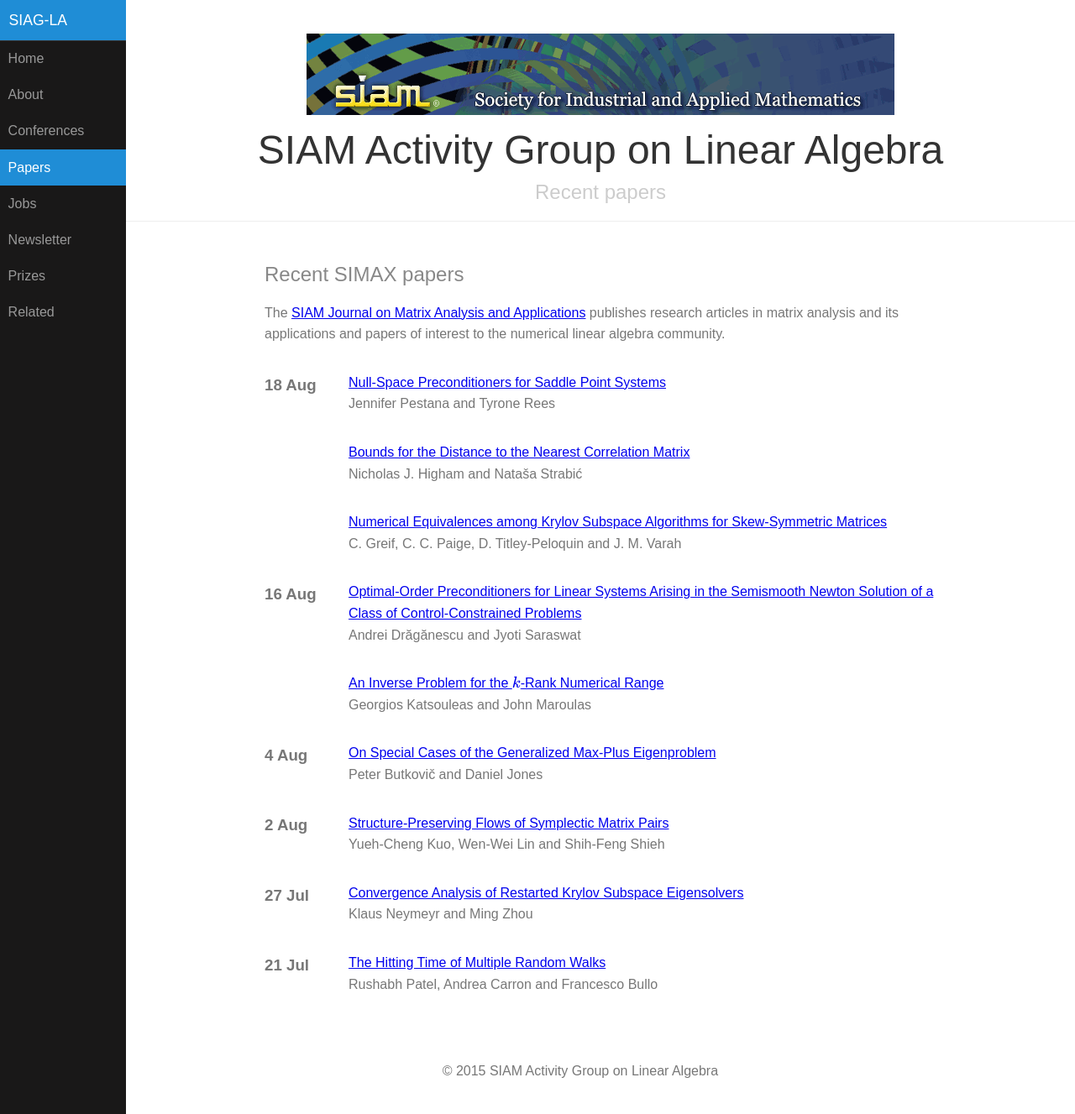
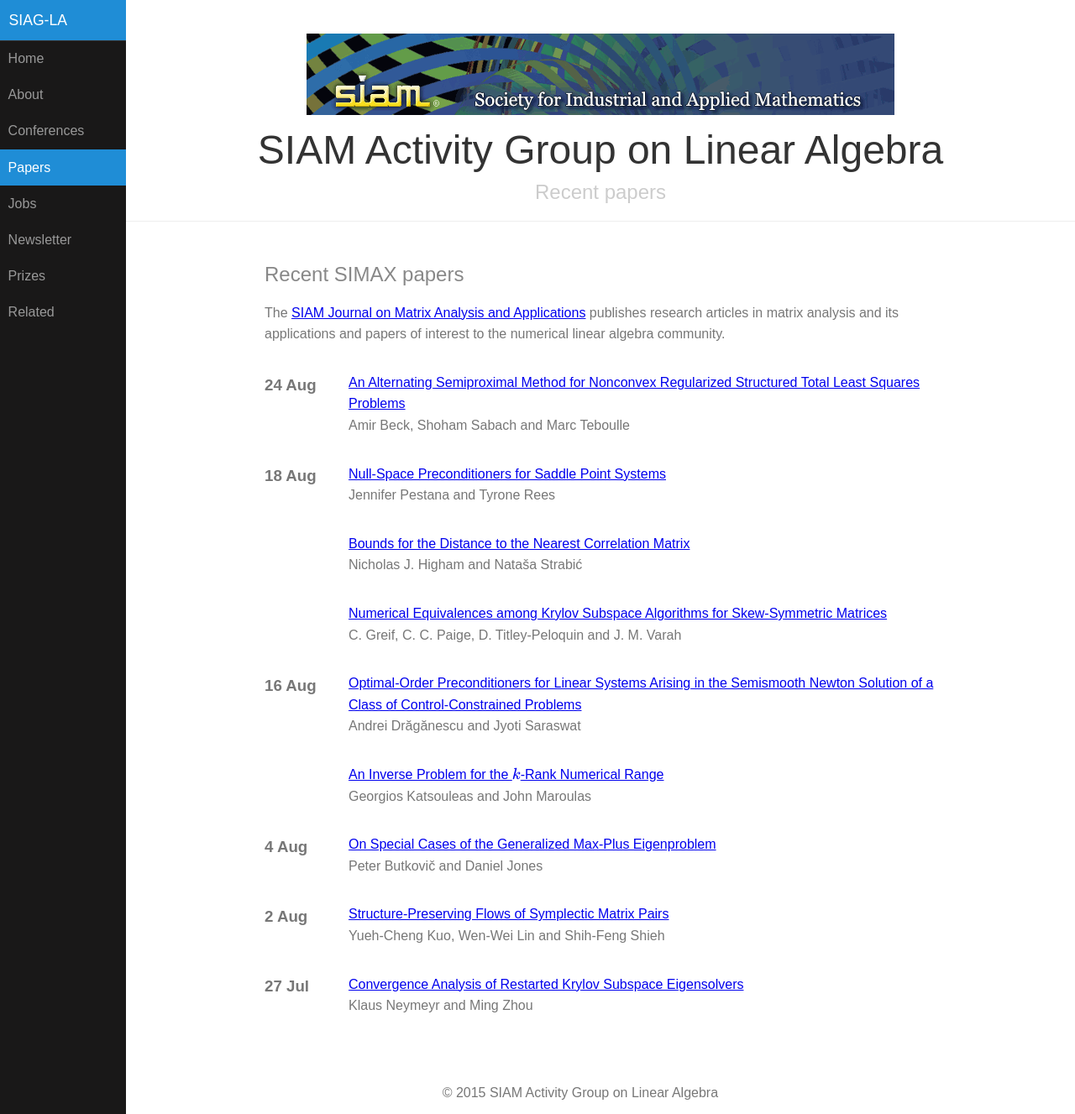
Before and after one commit to dbindel/siagla, a Jekyll site: the page built from simax.html, in a window 1280 px wide and 1327 px high. Shown: the whole window at 84% size. Built offline with Jekyll 4.4.1, drawn with Linux system fonts in a browser that asks for light colours; formulas are drawn with MathJax 3.

Commit message:
Automated updates to simax.yml

```diff
--- a/_data/simax.yml
+++ b/_data/simax.yml
@@ -1746,3 +1746,12 @@
   pp_start: '1103'
   title: Null-Space Preconditioners for Saddle Point Systems
   volume: '37'
+- authors: Amir Beck, Shoham Sabach and Marc Teboulle
+  date: '2016-08-24T07:00:00Z'
+  doi: doi:10.1137/15M1017557
+  link: http://epubs.siam.org/doi/abs/10.1137/15M1017557?ai=s7&mi=3ezuvv&af=R
+  pp_end: '1150'
+  pp_start: '1129'
+  title: An Alternating Semiproximal Method for Nonconvex Regularized Structured Total
+    Least Squares Problems
+  volume: '37'
```
